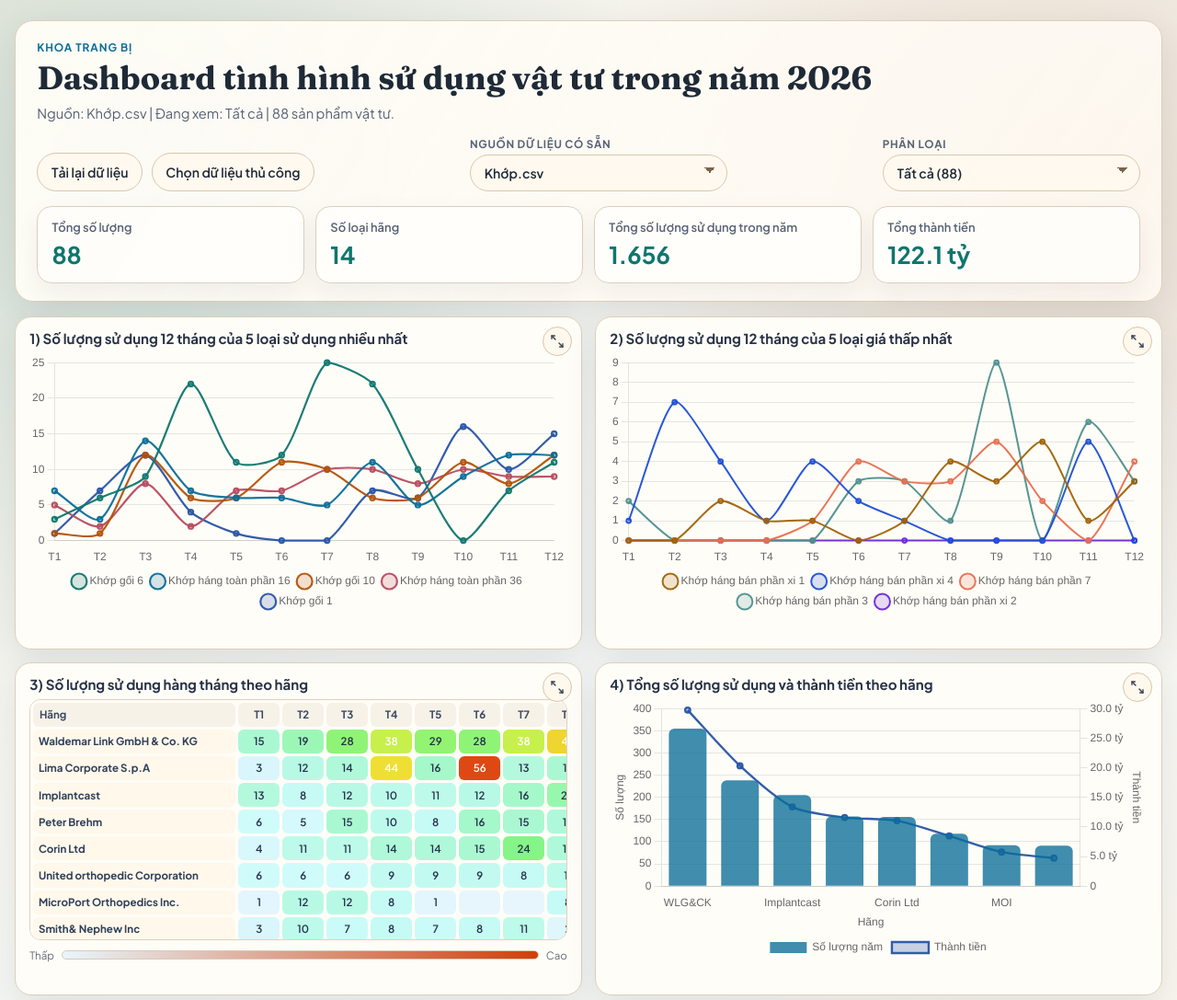
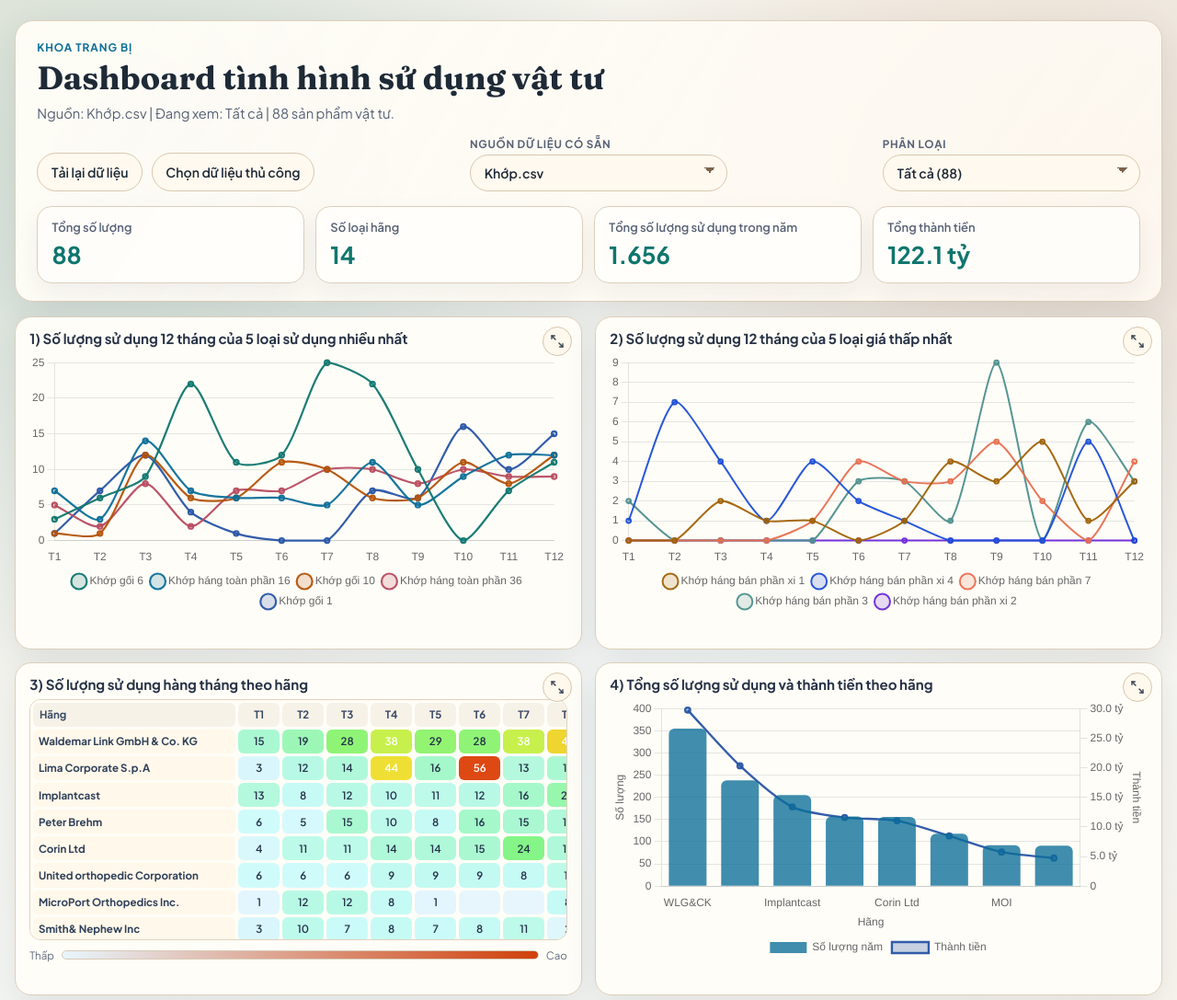
Before and after one commit to auverngo110/dashboard_vat_tu, a plain HTML site: page index.html in a window 1280 px wide. Shown: the top 1087 px of the page at 92% size. Drawn offline with nearby package versions, Linux system fonts and the light colour scheme.

Commit message:
Update dashboard title to remove the year specification

```diff
--- a/index.html
+++ b/index.html
@@ -706,7 +706,7 @@
   <main>
     <section class="header">
       <p class="eyebrow">Khoa trang bị</p>
-      <h1>Dashboard tình hình sử dụng vật tư trong năm 2026</h1>
+      <h1>Dashboard tình hình sử dụng vật tư</h1>
       <p class="status" id="statusText">Đang tải dữ liệu...</p>
 
       <div class="actions">
```
